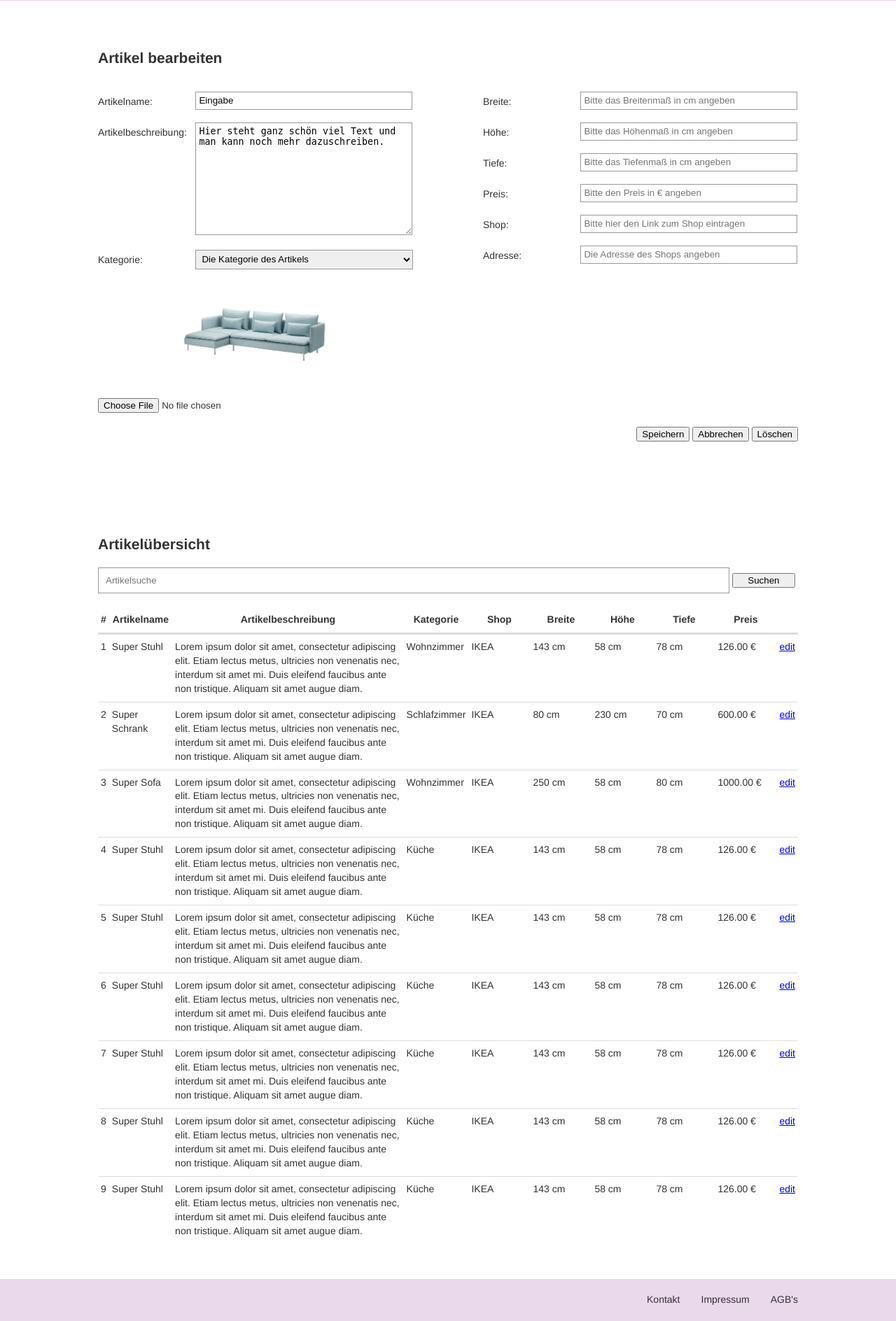
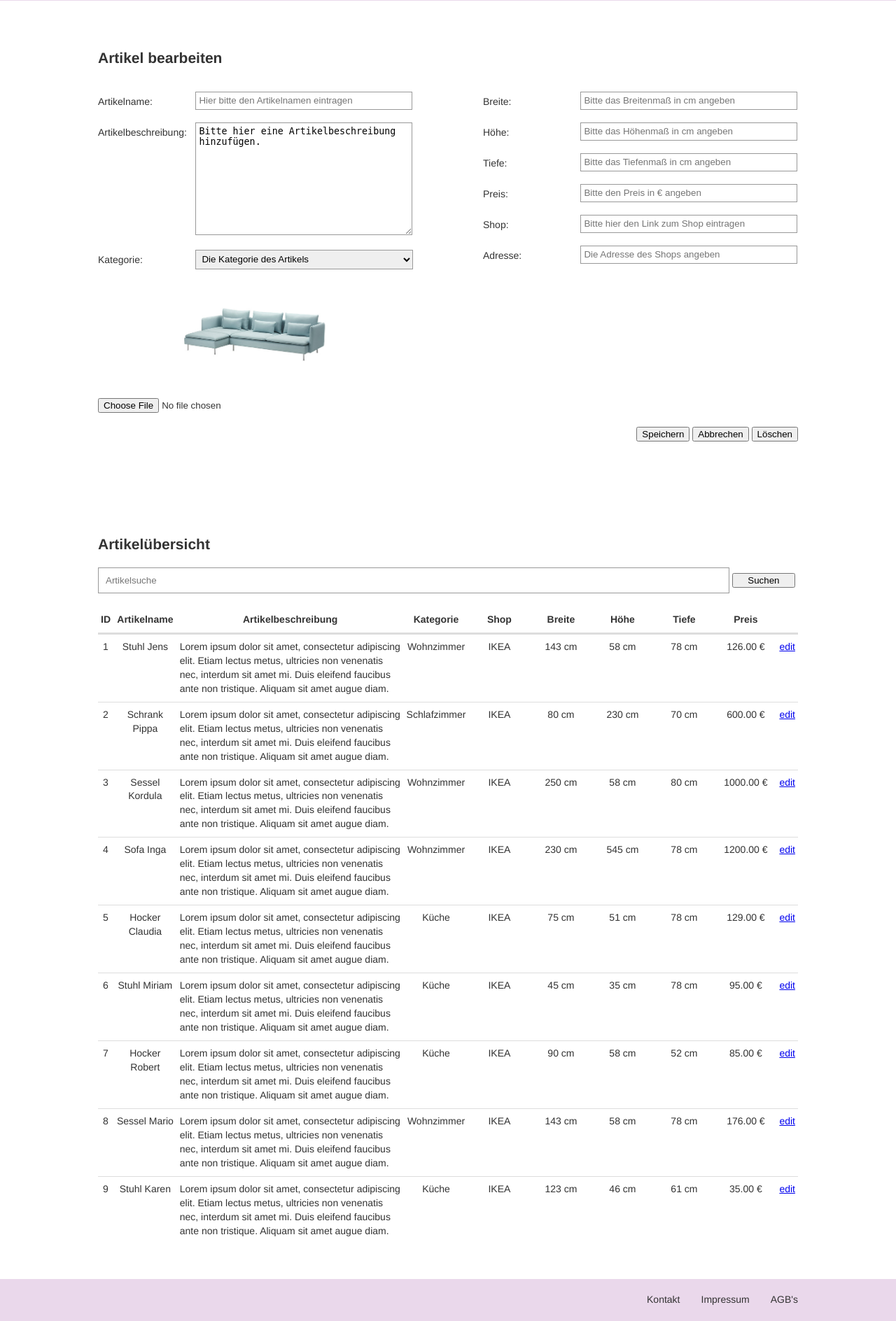
Before and after one commit to schubalibre/mme, a PHP site: page / in a window 1280 px wide. Shown: the part 345-2233 px from the top of the page at 70% size. Run offline with PHP 8.4, Linux system fonts and the light colour scheme; a map, chart or similar area stays blank; some libraries are stand-ins or nearby versions.

Commit message:
kleine änderungen vorgenommen; kosmetik

```diff
--- a/css/main.css
+++ b/css/main.css
@@ -192,6 +192,12 @@ footer {
     vertical-align: top;
     border-top: 1px solid #DDD;
     min-width: 80px;
+    text-align: center;
+}
+
+
+#article-table  #article-description{
+	text-align: left;
 }
 
 #article-table table td:first-child,
--- a/index.html
+++ b/index.html
@@ -40,13 +40,12 @@
             <fieldset>
                 <div class="form-group">
                     <label for="name">Artikelname: </label>
-                    <input id="name" name="name" type="text" value="Eingabe"
-                           placeholder="Hier bitte den Artikelnamen eintragen" required/>
+                    <input id="name" name="name" type="text" placeholder="Hier bitte den Artikelnamen eintragen" required/>
                 </div>
 
                 <div class="form-group">
                     <label for="description">Artikelbeschreibung:</label>
-                    <textarea required id="description" name="description" cols="20">Hier steht ganz schön viel Text und man kann noch mehr dazuschreiben.</textarea>
+                    <textarea required id="description" name="description" cols="20">Bitte hier eine Artikelbeschreibung hinzufügen.</textarea>
                 </div>
 
                 <div class="form-group">
@@ -119,7 +118,7 @@
 
         <table>
             <tr>
-                <th>#</th>
+                <th>ID</th>
                 <th>Artikelname</th>
                 <th>Artikelbeschreibung</th>
                 <th>Kategorie</th>
@@ -132,8 +131,8 @@
             </tr>
             <tr>
                 <td>1</td>
-                <td>Super Stuhl</td>
-                <td>Lorem ipsum dolor sit amet, consectetur adipiscing elit. Etiam lectus metus, ultricies non venenatis nec, interdum sit amet mi. Duis eleifend faucibus ante non tristique. Aliquam sit amet augue diam. </td>
+                <td>Stuhl Jens</td>
+                <td id="article-description">Lorem ipsum dolor sit amet, consectetur adipiscing elit. Etiam lectus metus, ultricies non venenatis nec, interdum sit amet mi. Duis eleifend faucibus ante non tristique. Aliquam sit amet augue diam. </td>
                 <td>Wohnzimmer</td>
                 <td>IKEA</td>
                 <td>143 cm</td>
@@ -147,8 +146,8 @@
 
             <tr>
                 <td>2</td>
-                <td>Super Schrank</td>
-                <td>Lorem ipsum dolor sit amet, consectetur adipiscing elit. Etiam lectus metus, ultricies non venenatis nec, interdum sit amet mi. Duis eleifend faucibus ante non tristique. Aliquam sit amet augue diam. </td>
+                <td>Schrank Pippa</td>
+                <td id="article-description">Lorem ipsum dolor sit amet, consectetur adipiscing elit. Etiam lectus metus, ultricies non venenatis nec, interdum sit amet mi. Duis eleifend faucibus ante non tristique. Aliquam sit amet augue diam. </td>
                 <td>Schlafzimmer</td>
                 <td>IKEA</td>
                 <td>80 cm</td>
@@ -162,8 +161,8 @@
 
             <tr>
                 <td>3</td>
-                <td>Super Sofa</td>
-                <td>Lorem ipsum dolor sit amet, consectetur adipiscing elit. Etiam lectus metus, ultricies non venenatis nec, interdum sit amet mi. Duis eleifend faucibus ante non tristique. Aliquam sit amet augue diam. </td>
+                <td>Sessel Kordula</td>
+                <td id="article-description">Lorem ipsum dolor sit amet, consectetur adipiscing elit. Etiam lectus metus, ultricies non venenatis nec, interdum sit amet mi. Duis eleifend faucibus ante non tristique. Aliquam sit amet augue diam. </td>
                 <td>Wohnzimmer</td>
                 <td>IKEA</td>
                 <td>250 cm</td>
@@ -177,14 +176,14 @@
 
             <tr>
                 <td>4</td>
-                <td>Super Stuhl</td>
-                <td>Lorem ipsum dolor sit amet, consectetur adipiscing elit. Etiam lectus metus, ultricies non venenatis nec, interdum sit amet mi. Duis eleifend faucibus ante non tristique. Aliquam sit amet augue diam. </td>
-                <td>Küche</td>
+                <td>Sofa Inga</td>
+                <td id="article-description">Lorem ipsum dolor sit amet, consectetur adipiscing elit. Etiam lectus metus, ultricies non venenatis nec, interdum sit amet mi. Duis eleifend faucibus ante non tristique. Aliquam sit amet augue diam. </td>
+                <td>Wohnzimmer</td>
                 <td>IKEA</td>
-                <td>143 cm</td>
-                <td>58 cm</td>
+                <td>230 cm</td>
+                <td>545 cm</td>
                 <td>78 cm</td>
-                <td>126.00 €</td>
+                <td>1200.00 €</td>
                 <td>
                     <a href="#article-form">edit</a>
                 </td>
@@ -192,14 +191,14 @@
 
             <tr>
                 <td>5</td>
-                <td>Super Stuhl</td>
-                <td>Lorem ipsum dolor sit amet, consectetur adipiscing elit. Etiam lectus metus, ultricies non venenatis nec, interdum sit amet mi. Duis eleifend faucibus ante non tristique. Aliquam sit amet augue diam. </td>
+                <td>Hocker Claudia</td>
+                <td id="article-description">Lorem ipsum dolor sit amet, consectetur adipiscing elit. Etiam lectus metus, ultricies non venenatis nec, interdum sit amet mi. Duis eleifend faucibus ante non tristique. Aliquam sit amet augue diam. </td>
                 <td>Küche</td>
                 <td>IKEA</td>
-                <td>143 cm</td>
-                <td>58 cm</td>
+                <td>75 cm</td>
+                <td>51 cm</td>
                 <td>78 cm</td>
-                <td>126.00 €</td>
+                <td>129.00 €</td>
                 <td>
                     <a href="#article-form">edit</a>
                 </td>
@@ -207,14 +206,14 @@
 
             <tr>
                 <td>6</td>
-                <td>Super Stuhl</td>
-                <td>Lorem ipsum dolor sit amet, consectetur adipiscing elit. Etiam lectus metus, ultricies non venenatis nec, interdum sit amet mi. Duis eleifend faucibus ante non tristique. Aliquam sit amet augue diam. </td>
+                <td>Stuhl Miriam</td>
+                <td id="article-description">Lorem ipsum dolor sit amet, consectetur adipiscing elit. Etiam lectus metus, ultricies non venenatis nec, interdum sit amet mi. Duis eleifend faucibus ante non tristique. Aliquam sit amet augue diam. </td>
                 <td>Küche</td>
                 <td>IKEA</td>
-                <td>143 cm</td>
-                <td>58 cm</td>
+                <td>45 cm</td>
+                <td>35 cm</td>
                 <td>78 cm</td>
-                <td>126.00 €</td>
+                <td>95.00 €</td>
                 <td>
                     <a href="#article-form">edit</a>
                 </td>
@@ -222,14 +221,14 @@
 
             <tr>
                 <td>7</td>
-                <td>Super Stuhl</td>
-                <td>Lorem ipsum dolor sit amet, consectetur adipiscing elit. Etiam lectus metus, ultricies non venenatis nec, interdum sit amet mi. Duis eleifend faucibus ante non tristique. Aliquam sit amet augue diam. </td>
+                <td>Hocker Robert</td>
+                <td id="article-description">Lorem ipsum dolor sit amet, consectetur adipiscing elit. Etiam lectus metus, ultricies non venenatis nec, interdum sit amet mi. Duis eleifend faucibus ante non tristique. Aliquam sit amet augue diam. </td>
                 <td>Küche</td>
                 <td>IKEA</td>
-                <td>143 cm</td>
+                <td>90 cm</td>
                 <td>58 cm</td>
-                <td>78 cm</td>
-                <td>126.00 €</td>
+                <td>52 cm</td>
+                <td>85.00 €</td>
                 <td>
                     <a href="#article-form">edit</a>
                 </td>
@@ -237,14 +236,14 @@
 
             <tr>
                 <td>8</td>
-                <td>Super Stuhl</td>
-                <td>Lorem ipsum dolor sit amet, consectetur adipiscing elit. Etiam lectus metus, ultricies non venenatis nec, interdum sit amet mi. Duis eleifend faucibus ante non tristique. Aliquam sit amet augue diam. </td>
-                <td>Küche</td>
+                <td>Sessel Mario</td>
+                <td id="article-description">Lorem ipsum dolor sit amet, consectetur adipiscing elit. Etiam lectus metus, ultricies non venenatis nec, interdum sit amet mi. Duis eleifend faucibus ante non tristique. Aliquam sit amet augue diam. </td>
+                <td>Wohnzimmer</td>
                 <td>IKEA</td>
                 <td>143 cm</td>
                 <td>58 cm</td>
                 <td>78 cm</td>
-                <td>126.00 €</td>
+                <td>176.00 €</td>
                 <td>
                     <a href="#article-form">edit</a>
                 </td>
@@ -252,14 +251,14 @@
 
             <tr>
                 <td>9</td>
-                <td>Super Stuhl</td>
-                <td>Lorem ipsum dolor sit amet, consectetur adipiscing elit. Etiam lectus metus, ultricies non venenatis nec, interdum sit amet mi. Duis eleifend faucibus ante non tristique. Aliquam sit amet augue diam. </td>
+                <td>Stuhl Karen</td>
+                <td id="article-description">Lorem ipsum dolor sit amet, consectetur adipiscing elit. Etiam lectus metus, ultricies non venenatis nec, interdum sit amet mi. Duis eleifend faucibus ante non tristique. Aliquam sit amet augue diam. </td>
                 <td>Küche</td>
                 <td>IKEA</td>
-                <td>143 cm</td>
-                <td>58 cm</td>
-                <td>78 cm</td>
-                <td>126.00 €</td>
+                <td>123 cm</td>
+                <td>46 cm</td>
+                <td>61 cm</td>
+                <td>35.00 €</td>
                 <td>
                     <a href="#article-form">edit</a>
                 </td>
```
